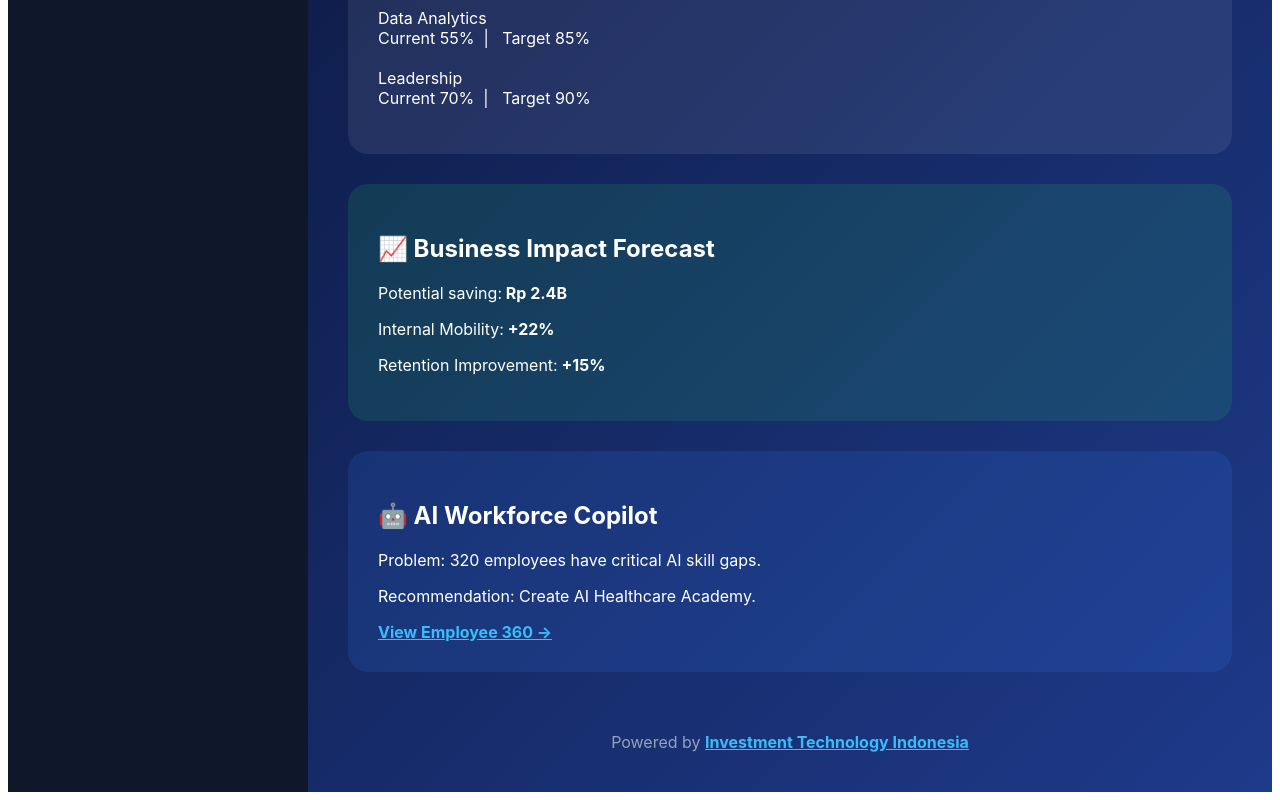
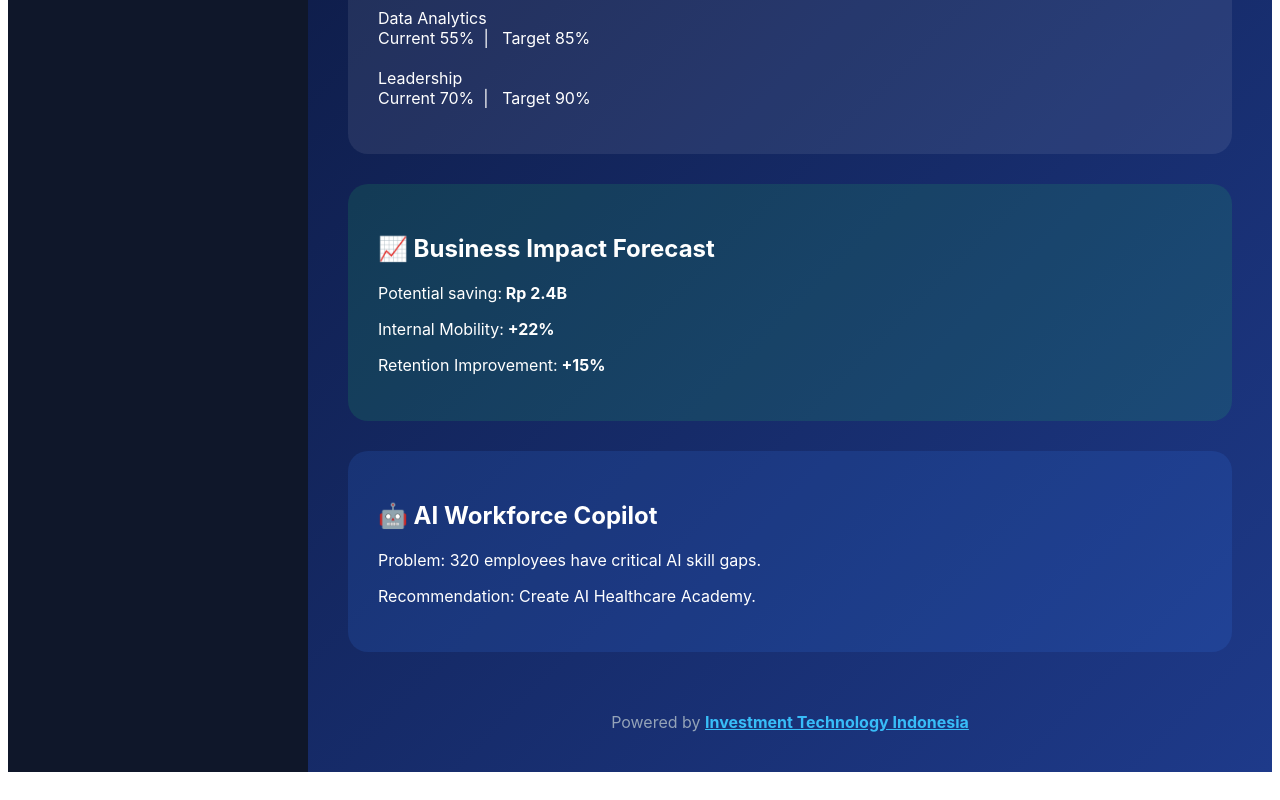
Before and after one commit to alma-98/workforce-intelligence-platform, a React (Vite) app: page /dashboard in a window 1280 px wide. Shown: the part 1496-2296 px from the top of the page. Built offline with nearby package versions, Linux system fonts and the light colour scheme.

Commit message:
Remove duplicate Employee 360 button from dashboard

```diff
--- a/src/pages/Dashboard/Dashboard.tsx
+++ b/src/pages/Dashboard/Dashboard.tsx
@@ -430,16 +430,6 @@ Create AI Healthcare Academy.
 </p>
 
 
-<Link
-to="/employee-360"
-style={{
-color:"#38bdf8",
-fontWeight:700
-}}
->
-View Employee 360 →
-</Link>
-
 
 </section>
 
```
